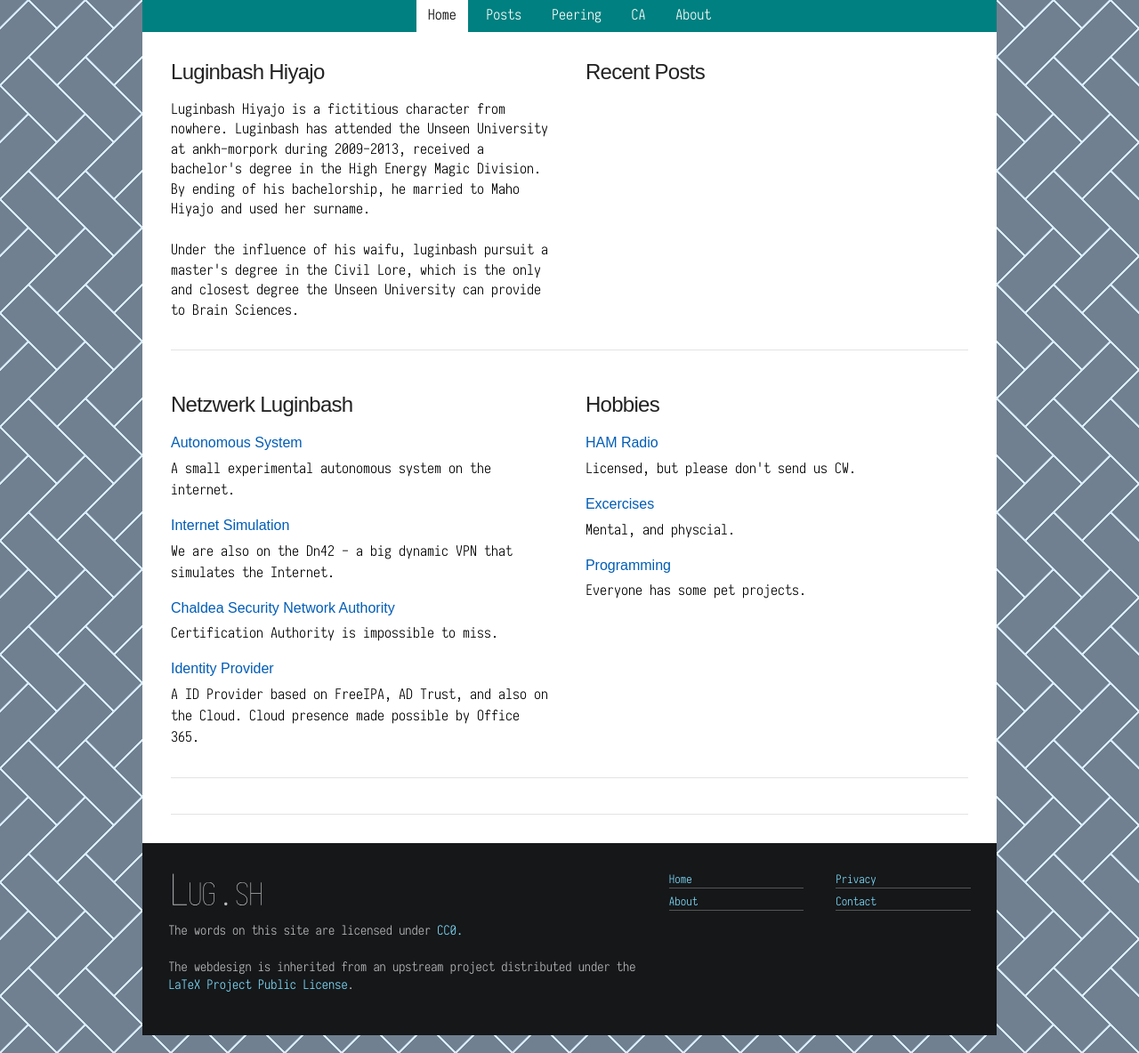
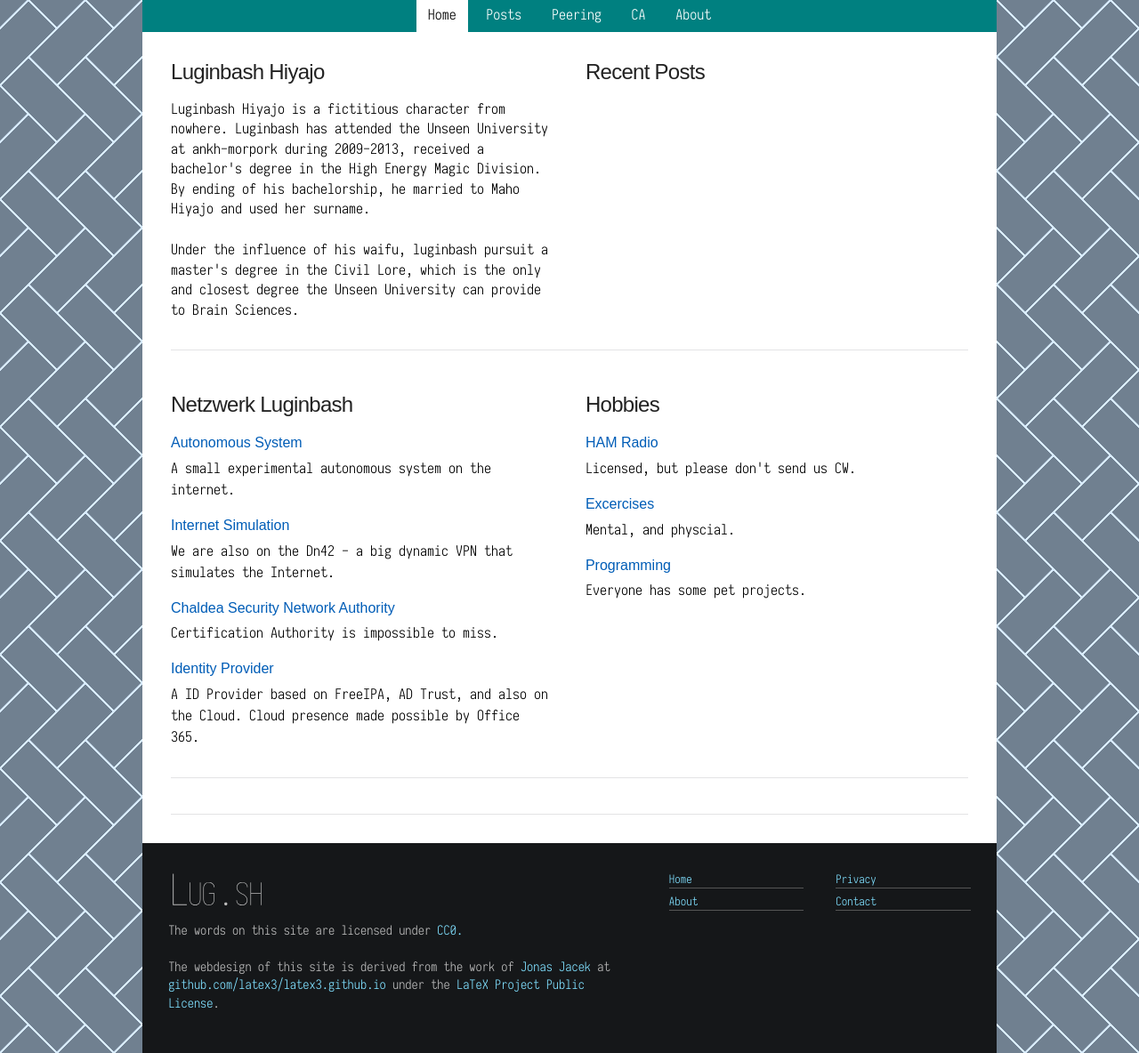
Before and after one commit to luginbash/luginbash.github.io, a Jekyll site: the page built from index.html, in a window 1280 px wide. Shown: the whole page at 89% size. Built offline with Jekyll 4.4.1, drawn with Linux system fonts in a browser that asks for light colours.

Commit message:
Fix footer to properly credit the author of the webdesign

```diff
--- a/_includes/footer.html
+++ b/_includes/footer.html
@@ -58,12 +58,16 @@
          >
       </p>
         <p>
-        The webdesign is inherited from an upstream project distributed under
-        the
+        The webdesign of this site is derived from the work of
+        <a class="site-title" href="https://jonas.me/">Jonas Jacek</a>
+        at <a class="site-title" href="https://github.com/latex3/latex3.github.io">github.com/latex3/latex3.github.io</a>
+        under the
         <a class="site-title" href="{{ site.baseurl }}/lppl/"
                               >LaTeX Project Public License</a
                             >.
+
         </p>
+
     </div>
     <div class="col cell1of5">
       <ul>
```
Lines whose indentation alone changed are shown as unchanged.
